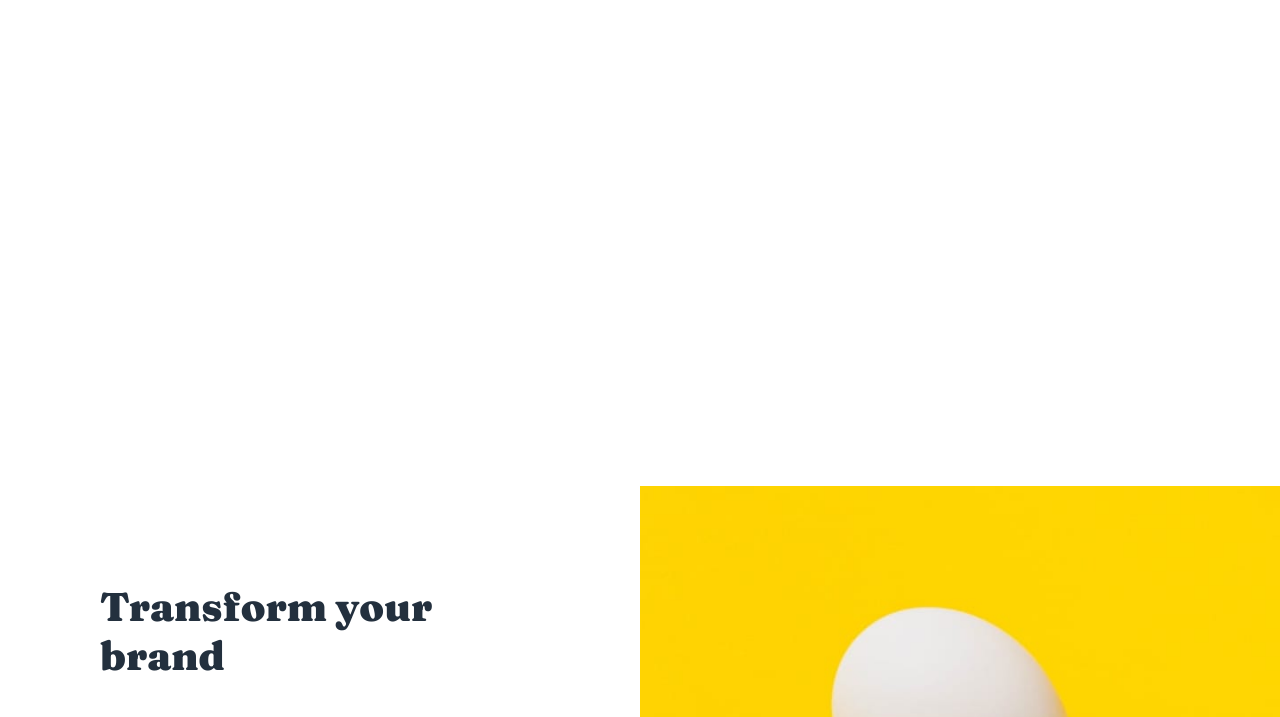
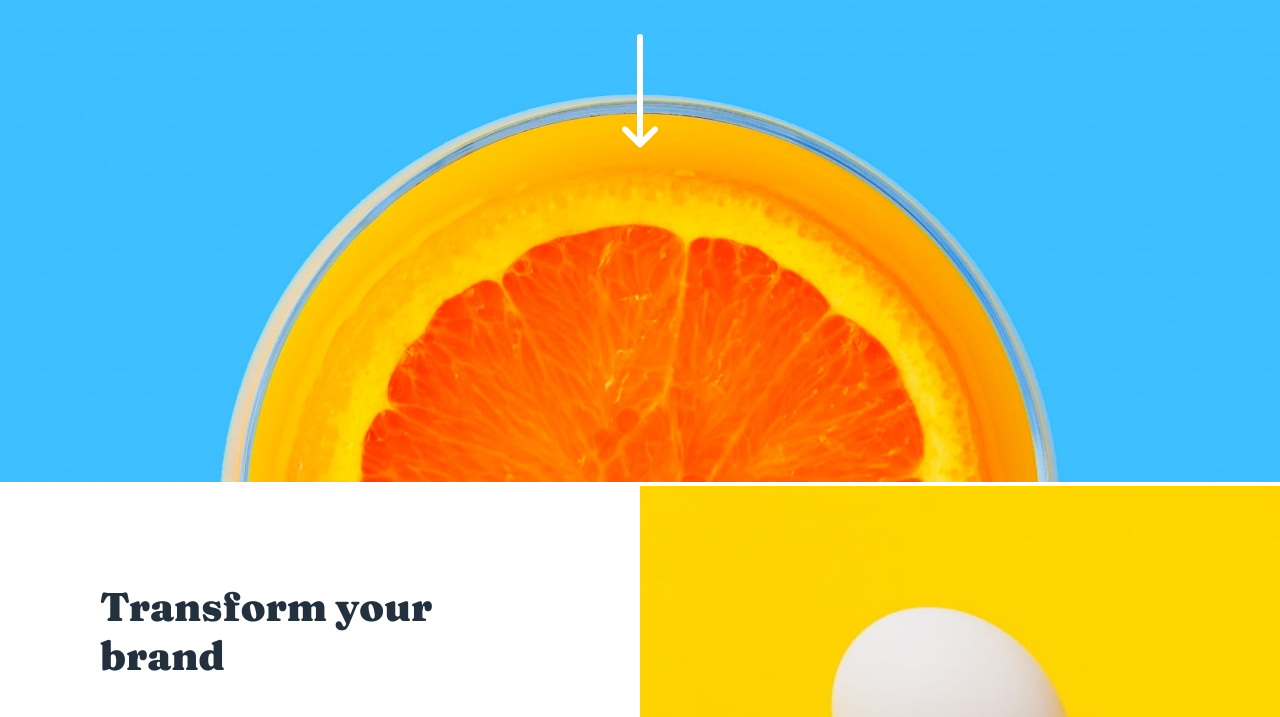
Before and after one commit to ND-Ice/nd-ice.sunnyside-agency-landing-page-front-end-mentor.github.io, a plain HTML site: page index.html in a window 1280 px wide. Shown: the part 318-1035 px from the top of the page. Drawn offline with nearby package versions, Linux system fonts and the light colour scheme.

Commit message:
fixed the background issue

```diff
--- a/css/landing.css
+++ b/css/landing.css
@@ -102,7 +102,7 @@
 
 .landing__page {
   min-height: 100vh;
-  background: url(images/mobile/image-header.jpg);
+  background: url(../images/mobile/image-header.jpg);
   background-size: cover;
   background-position: center;
 }
@@ -121,7 +121,7 @@
 
 @media screen and (min-width: 768px) {
   .landing__page {
-    background: url(images/desktop/image-header.jpg);
+    background: url(../images/desktop/image-header.jpg);
     background-position: center;
     background-size: cover;
   }
```
